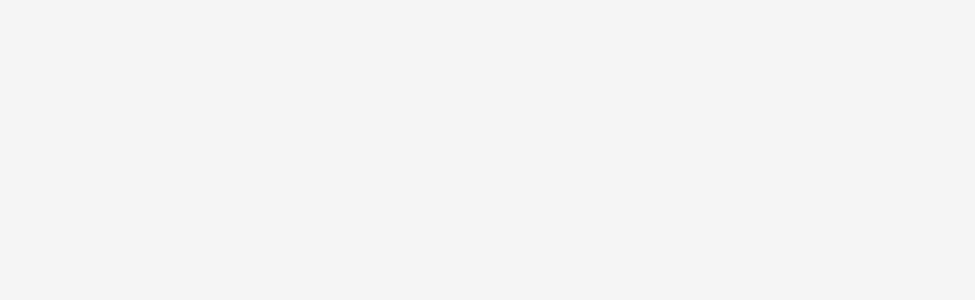
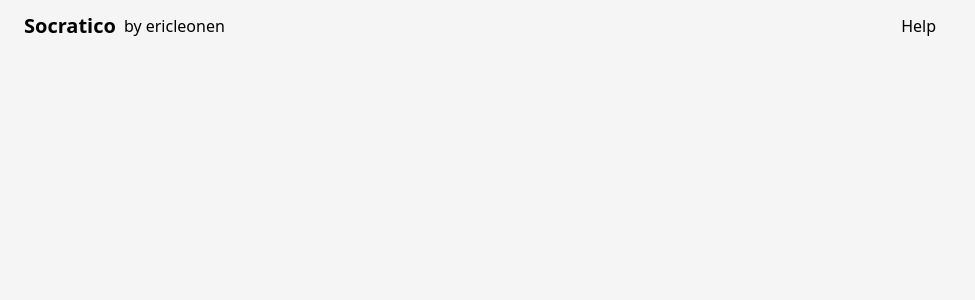
Before and after one commit to ericleonen/socratico, a Next.js app: page / in a window 1280 px wide. Shown: the top 300 px of the page, without its empty margins (0-975 px from the left). Built offline with nearby package versions, Linux system fonts and the light colour scheme.

Commit message:
initialize header

```diff
--- a/src/components/Header/HelpButton.tsx
+++ b/src/components/Header/HelpButton.tsx
@@ -0,0 +1,5 @@
+export default function HelpButton() {
+    return (
+        <button className="ml-auto">Help</button>
+    );
+}
--- a/src/components/Header/index.tsx
+++ b/src/components/Header/index.tsx
@@ -1,3 +1,11 @@
+import HelpButton from "./HelpButton";
+
 export default function Header() {
-    return null;
+    return (
+        <div className="flex px-6 py-3 w-full items-center">
+            <h1 className="text-xl font-bold">Socratico</h1>
+            <span className="ml-2">by ericleonen</span>
+            <HelpButton />
+        </div>
+    );
 }
--- a/src/pages/index.tsx
+++ b/src/pages/index.tsx
@@ -5,7 +5,7 @@ import TextSection from "@/components/TextSection";
 export default function App() {
   return (
     <div className="flex h-screen w-screen">
-      <div className="flex flex-col">
+      <div className="flex flex-col w-[75%]">
         <Header />
         <TextSection />
       </div>
```
